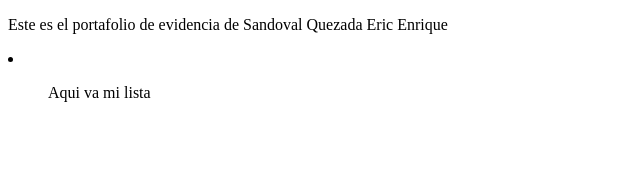
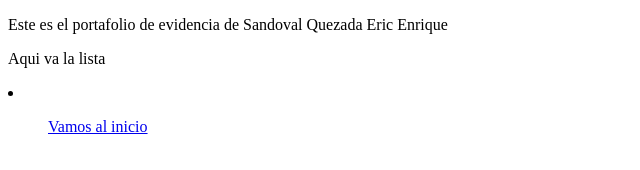
Before and after one commit to Erulees/4IV8_Sandoval_Quezada_Eric_Enrique, a plain HTML site: page index.html in a window 1280 px wide. Shown: the whole page, without its empty margins (0-640 px from the left). Drawn offline with Linux system fonts and the light colour scheme.

Commit message:
Agregamos enlaces de navegación

```diff
--- a/index.html
+++ b/index.html
@@ -7,9 +7,11 @@
 </head>
 <body>
     <p>Este es el portafolio de evidencia de Sandoval Quezada Eric Enrique</p>
-    <li>
-        <ol>Aqui va mi lista</ol>
-    </li>
 
+        <p>Aqui va la lista</p>
+
+        <li>
+            <ol><a href="./01PrimeraPractica/inicio.html">Vamos al inicio</a></ol>
+        </li>
 </body>
 </html>
```
Also changed, not shown: 01PrimeraPractica/inicio.html (+1 -0 lines).
